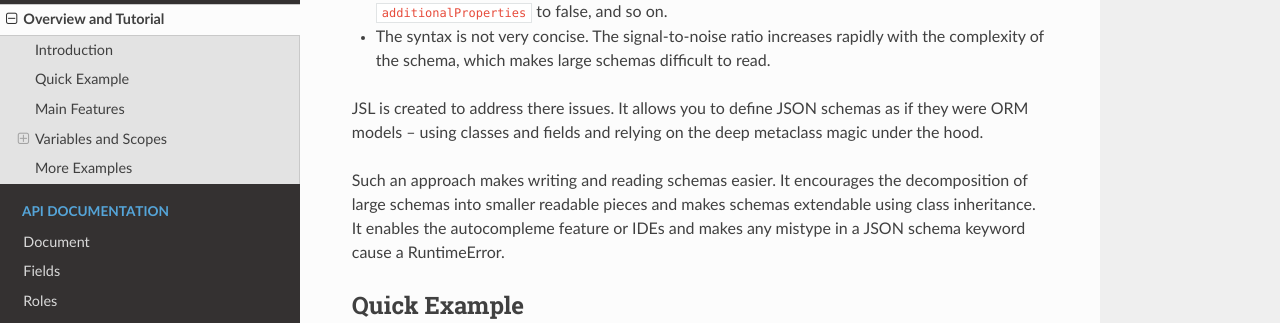
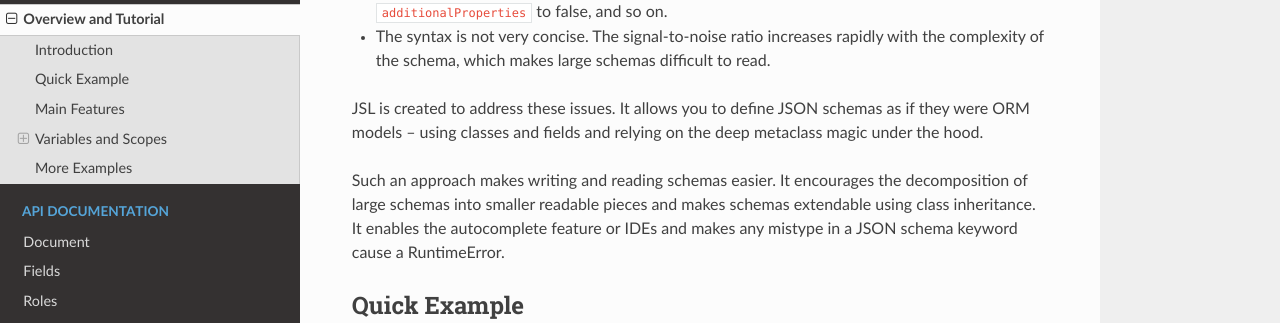
Before and after one commit to aromanovich/jsl, a Sphinx documentation site: the page built from docs/source/tutorial.rst, in a window 1280 px wide and 900 px high, scrolled down 514 px. Shown: the part 159-482 px from the top of the window. Built offline with Sphinx 7.4.7 and the Read the Docs theme 2.0.0, drawn with Linux system fonts in a browser that asks for light colours; some of the changed text lies outside the part shown.

Commit message:
Minor docs fixes

```diff
--- a/docs/source/tutorial.rst
+++ b/docs/source/tutorial.rst
@@ -31,13 +31,13 @@ Why inventing a DSL?
 * The syntax is not very concise. The signal-to-noise ratio increases rapidly
   with the complexity of the schema, which makes large schemas difficult to read.
 
-JSL is created to address there issues.
+JSL is created to address these issues.
 It allows you to define JSON schemas as if they were ORM models --
 using classes and fields and relying on the deep metaclass magic under the hood.
 
 Such an approach makes writing and reading schemas easier.
 It encourages the decomposition of large schemas into smaller readable pieces
-and makes schemas extendable using class inheritance. It enables the autocompleme
+and makes schemas extendable using class inheritance. It enables the autocomplete
 feature or IDEs and makes any mistype in a JSON schema keyword cause a RuntimeError.
 
 .. links
```
Also changed, not shown: other parts of docs/source/tutorial.rst (+9 -7 lines), 1 other file.
